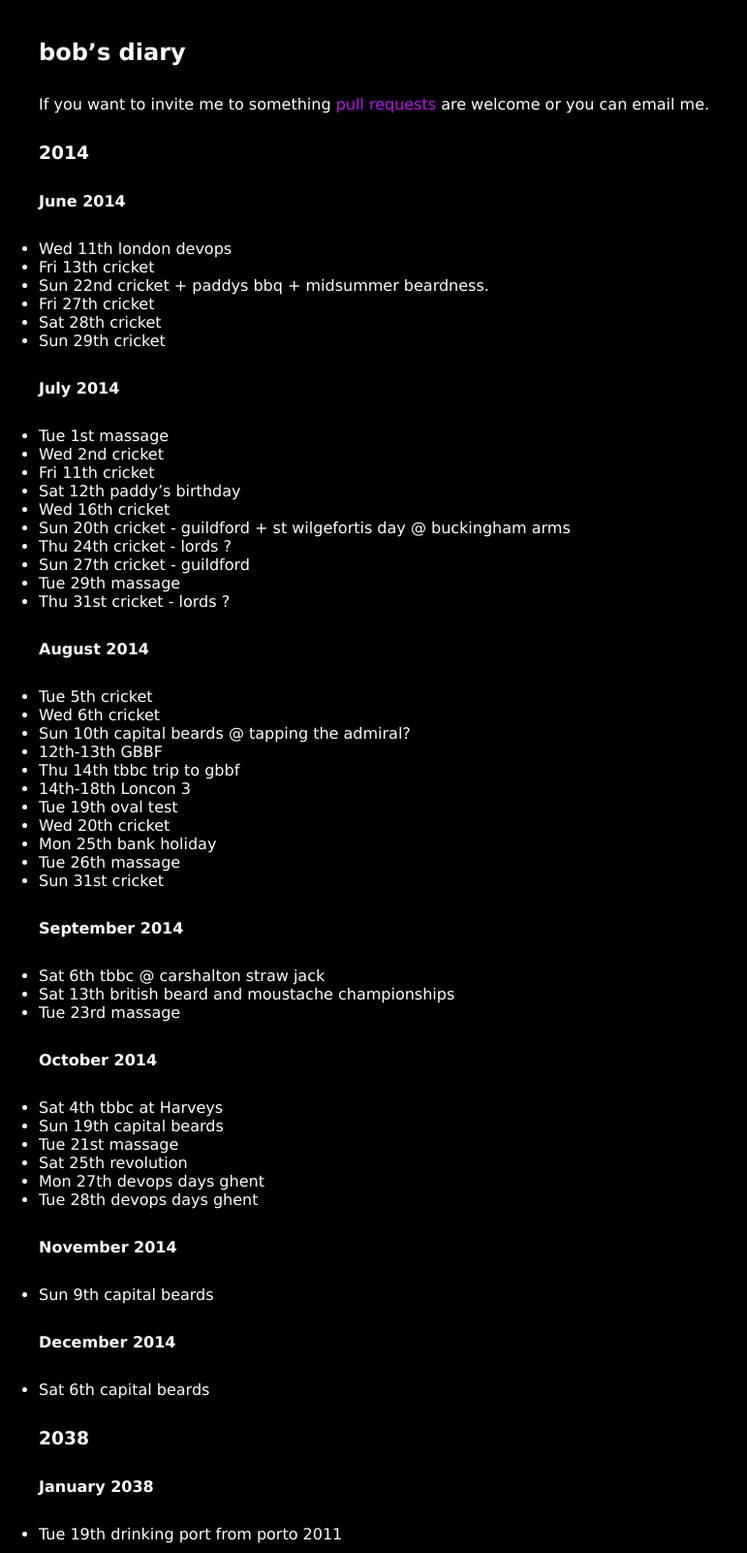
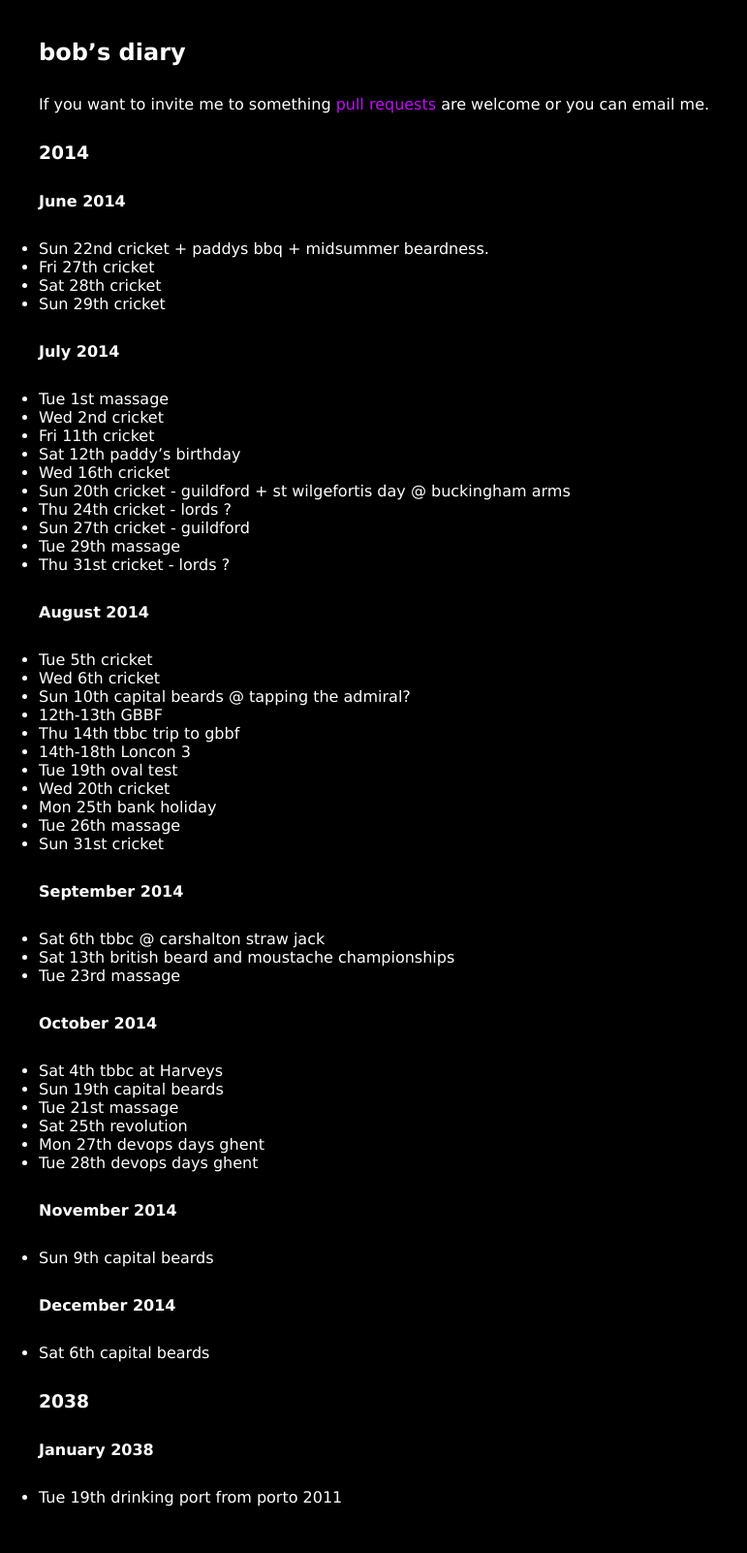
Before and after one commit to rjw1/randomness.org.uk, a Jekyll site: the page built from diary/index.md, in a window 1280 px wide. Shown: the whole page at 97% size, without its empty margins (0-771 px from the left). Built offline with Jekyll 4.4.1, drawn with Linux system fonts in a browser that asks for light colours; Markdown is read by kramdown in place of the engine named in the settings; after the commit the page ends 1564 px from its top, so only the background shows below that.

```diff
--- a/diary/index.md
+++ b/diary/index.md
@@ -11,8 +11,6 @@
 
 #### June 2014 ####
 
-* Wed 11th london devops
-* Fri 13th cricket
 * Sun 22nd cricket + paddys bbq + midsummer beardness.
 * Fri 27th cricket
 * Sat 28th cricket
```
